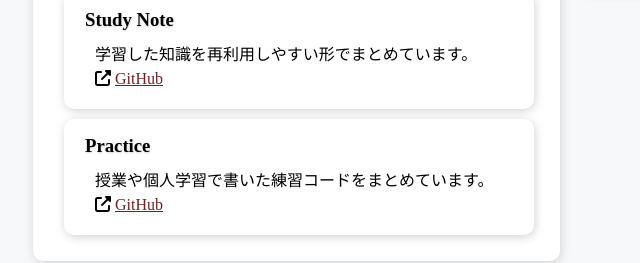
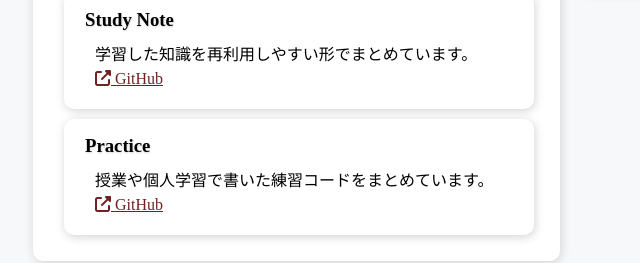
Before and after one commit to kotonekanno/kotonekanno.github.io, a plain HTML site: page index.html in a window 1280 px wide. Shown: the part 974-1237 px from the top of the page, 167-807 px from the left. Drawn offline with Linux system fonts and the light colour scheme; a script that the page names is missing.

Commit message:
軽微な修正

```diff
--- a/index.html
+++ b/index.html
@@ -111,8 +111,9 @@
               <h3>Study Note</h3>
               <p>学習した知識を再利用しやすい形でまとめています。</p>
               <p>
-                <i class="fa-solid fa-up-right-from-square"></i>
-                <a href="https://github.com/kotonekanno/study-note" target="_blank" rel="noopener"> GitHub</a>
+                <a href="https://github.com/kotonekanno/study-note" target="_blank" rel="noopener">
+                  <i class="fa-solid fa-up-right-from-square"></i> GitHub
+                </a>
               </p>
             </div>
 
@@ -120,8 +121,9 @@
               <h3>Practice</h3>
               <p>授業や個人学習で書いた練習コードをまとめています。</p>
               <p>
-                <i class="fa-solid fa-up-right-from-square"></i>
-                <a href="https://github.com/kotonekanno/practice" target="_blank" rel="noopener"> GitHub</a>
+                <a href="https://github.com/kotonekanno/practice" target="_blank" rel="noopener">
+                  <i class="fa-solid fa-up-right-from-square"></i> GitHub
+                </a>
               </p>
             </div>
 
```
